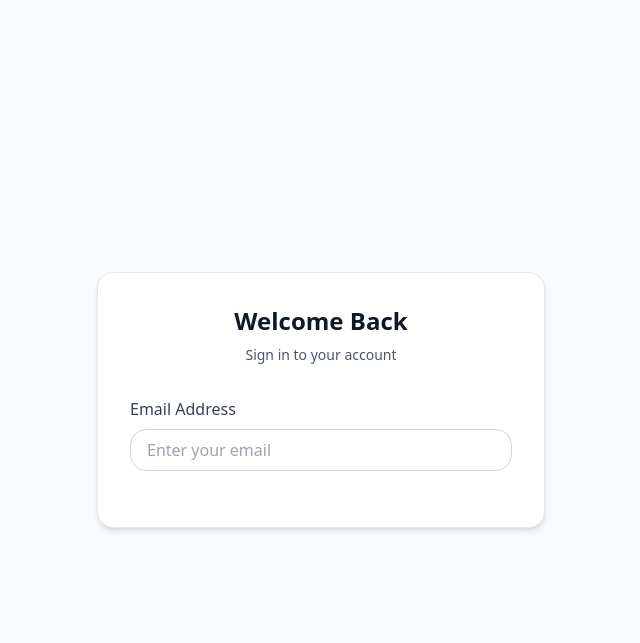
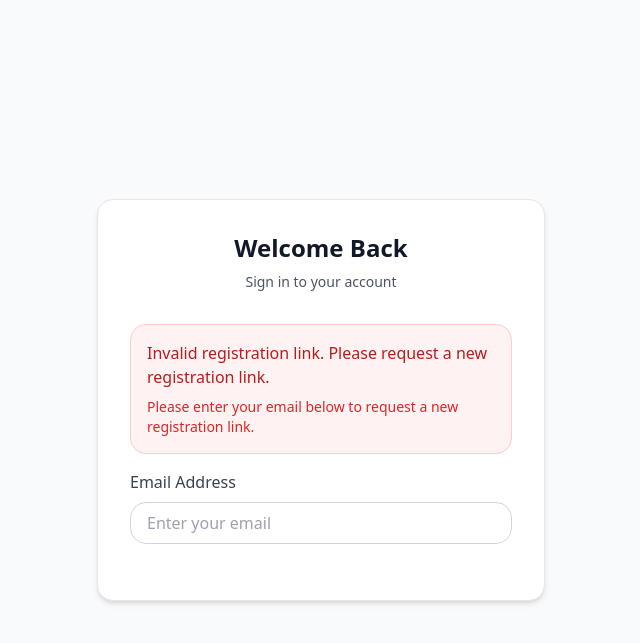
Before and after one commit to SaketJ3003/Test-AuthUsingREST, a Django app: page /create-profile/ in a window 1280 px wide. Shown: the top 643 px of the page, without its empty margins (319-959 px from the left). Run offline with Django 5.2, Linux system fonts and the light colour scheme; some libraries are stand-ins or nearby versions.

Commit message:
Optimize the Code.

```diff
--- a/authProject/accounts/models.py
+++ b/authProject/accounts/models.py
@@ -11,7 +11,6 @@ class UserToken(models.Model):
 
     def __str__(self):
         return f"Token for {self.user.username}"
-
 
 class State(models.Model):
     name = models.CharField(max_length=20, unique=True)
--- a/authProject/accounts/templates/accounts/homepage.html
+++ b/authProject/accounts/templates/accounts/homepage.html
@@ -10,6 +10,15 @@
     <div class="w-full max-w-md bg-white rounded-2xl shadow-md border border-gray-200 p-8">
         <h1 class="text-2xl font-semibold text-center text-gray-900 mb-2">Welcome Back</h1>
         <p class="text-center text-gray-600 text-sm mb-8">Sign in to your account</p>
+
+        {% if error %}
+        <div class="mb-4 p-4 bg-red-50 border border-red-200 rounded-2xl">
+            <p class="text-red-700 font-medium">{{ error }}</p>
+            {% if "expired" in error|lower or "invalid" in error|lower %}
+            <p class="text-red-600 text-sm mt-2">Please enter your email below to request a new registration link.</p>
+            {% endif %}
+        </div>
+        {% endif %}
 
         <div id="errorMessage" class="hidden text-red-700 text-sm mb-4 p-3 bg-red-50 border border-red-200 rounded"></div>
 
@@ -44,19 +53,19 @@
                 Login
             </button>
 
-            <button type="button" onclick="resetForm()" class="w-full px-4 py-2 bg-slate-600 hover:bg-slate-700 text-white font-medium rounded-2xl transition mt-3 shadow-sm">
+            {% comment %} <button type="button" onclick="resetForm()" class="w-full px-4 py-2 bg-slate-600 hover:bg-slate-700 text-white font-medium rounded-2xl transition mt-3 shadow-sm">
                 Back
-            </button>
+            </button> {% endcomment %}
         </form>
 
         <div id="createProfileSection" class="hidden">
             <p class="text-gray-700 text-sm mb-4">This email is not registered yet. We'll send you a registration link via email.</p>
-            <button type="button" onclick="sendRegistrationEmail()" class="w-full px-4 py-2 bg-emerald-600 hover:bg-emerald-700 text-white font-medium rounded-2xl transition shadow-sm">
+            <button type="button" id="sendLink" onclick="sendRegistrationEmail()" class="w-full px-4 py-2 bg-emerald-600 hover:bg-emerald-700 text-white font-medium rounded-2xl transition shadow-sm">
                 Send Registration Link
             </button>
-            <button type="button" onclick="resetForm()" class="w-full px-4 py-2 bg-slate-600 hover:bg-slate-700 text-white font-medium rounded-2xl transition mt-3 shadow-sm">
+            {% comment %} <button type="button" onclick="resetForm()" class="w-full px-4 py-2 bg-slate-600 hover:bg-slate-700 text-white font-medium rounded-2xl transition mt-3 shadow-sm">
                 Back
-            </button>
+            </button> {% endcomment %}
         </div>
 
         <div id="otpSection" class="hidden">
@@ -93,9 +102,9 @@
                     Resend OTP
                 </button>
 
-                <button type="button" onclick="backToPassword()" class="w-full px-4 py-2 bg-slate-600 hover:bg-slate-700 text-white font-medium rounded-2xl transition mt-3 shadow-sm">
+                {% comment %} <button type="button" onclick="backToPassword()" class="w-full px-4 py-2 bg-slate-600 hover:bg-slate-700 text-white font-medium rounded-2xl transition mt-3 shadow-sm">
                     Back
-                </button>
+                </button> {% endcomment %}
             </form>
         </div>
 
@@ -177,10 +186,16 @@
         }
 
         function sendRegistrationEmail() {
+            const sendRegEmail = document.getElementById('sendLink');
+            sendRegEmail.disabled = true;
+            sendRegEmail.textContent = 'Sending...';
+
             const email = window.registrationEmail;
             if (!email) {
                 document.getElementById('errorMessage').textContent = 'Email not found. Please try again.';
                 document.getElementById('errorMessage').classList.remove('hidden');
+                sendRegEmail.disabled = false;
+                sendRegEmail.textContent = 'Send Registration Link';
                 return;
             }
 
@@ -222,6 +237,8 @@
                 } else {
                     errorMessage.textContent = data.message;
                     errorMessage.classList.remove('hidden');
+                    sendRegEmail.disabled = false;
+                    sendRegEmail.textContent = 'Send Registration Link';
                 }
             })
             .catch(error => {
@@ -230,6 +247,8 @@
                 loadingSpinner.innerHTML = '<div class="inline-block animate-spin rounded-full h-8 w-8 border-b-2 border-gray-600"></div><p class="text-gray-600 text-sm mt-2">Checking email...</p>';
                 errorMessage.textContent = 'Error sending email. Error: ' + error.message;
                 errorMessage.classList.remove('hidden');
+                sendRegEmail.disabled = false;
+                sendRegEmail.textContent = 'Send Registration Link';
             });
         }
 
@@ -400,6 +419,7 @@
             const password = document.getElementById('password').value;
             const errorDiv = document.getElementById('passwordError');
             const loadingSpinner = document.getElementById('loadingSpinner');
+            const loginBtn = document.getElementById('loginBtn');
 
             if (!email || !password) {
                 errorDiv.textContent = 'Email and password are required';
@@ -410,6 +430,8 @@
             loadingSpinner.innerHTML = '<div class="inline-block animate-spin rounded-full h-8 w-8 border-b-2 border-gray-600"></div><p class="text-gray-600 text-sm mt-2">Sending OTP...</p>';
             loadingSpinner.classList.remove('hidden');
             errorDiv.classList.add('hidden');
+            loginBtn.disabled = true;
+            loginBtn.textContent = 'Logging in...';
 
             fetch('/api/login/', {
                 method: 'POST',
@@ -441,6 +463,8 @@
                 } else {
                     errorDiv.textContent = data.message || 'Failed to send OTP';
                     errorDiv.classList.remove('hidden');
+                    loginBtn.disabled = false;
+                    loginBtn.textContent = 'Login';
                 }
             })
             .catch(error => {
@@ -448,6 +472,8 @@
                 console.error('Error during login:', error);
                 errorDiv.textContent = 'Error: ' + error.message;
                 errorDiv.classList.remove('hidden');
+                loginBtn.disabled = false;
+                loginBtn.textContent = 'Login';
             });
         }
 
--- a/authProject/accounts/views.py
+++ b/authProject/accounts/views.py
@@ -87,15 +87,20 @@ def create_profile_page(request):
 
     if not token:
         return render(request, 'accounts/homepage.html', {
-            'error': 'Invalid or expired registration link'
+            'error': 'Invalid registration link. Please request a new registration link.'
         })
 
     try:
         verification_token = EmailVerificationToken.objects.get(token=token)
 
+        if verification_token.is_used:
+            return render(request, 'accounts/homepage.html', {
+                'error': 'This registration link has already been used. If you need help, please contact support.'
+            })
+
         if not verification_token.is_valid():
             return render(request, 'accounts/homepage.html', {
-                'error': 'Registration link has expired. Please start over.'
+                'error': 'Your registration link has expired (valid for 5 minutes). Please request a new registration link below.'
             })
 
         email = verification_token.email.lower()
@@ -149,7 +154,7 @@ def create_profile_page(request):
 
     except EmailVerificationToken.DoesNotExist:
         return render(request, 'accounts/homepage.html', {
-            'error': 'Invalid registration link'
+            'error': 'Invalid registration link. Please request a new registration link below.'
         })
 
 
```
Also changed, not shown: authProject/accounts/serializers.py (+11 -2 lines), authProject/accounts/templates/accounts/profile.html (+11 -1 lines), authProject/accounts/templates/accounts/verify_email_otp.html (+6 -2 lines), authProject/media/profile_images/ChatGPT_Image_Mar_30_2025_01_37_14_PM_DqFeiCc.png (added).
